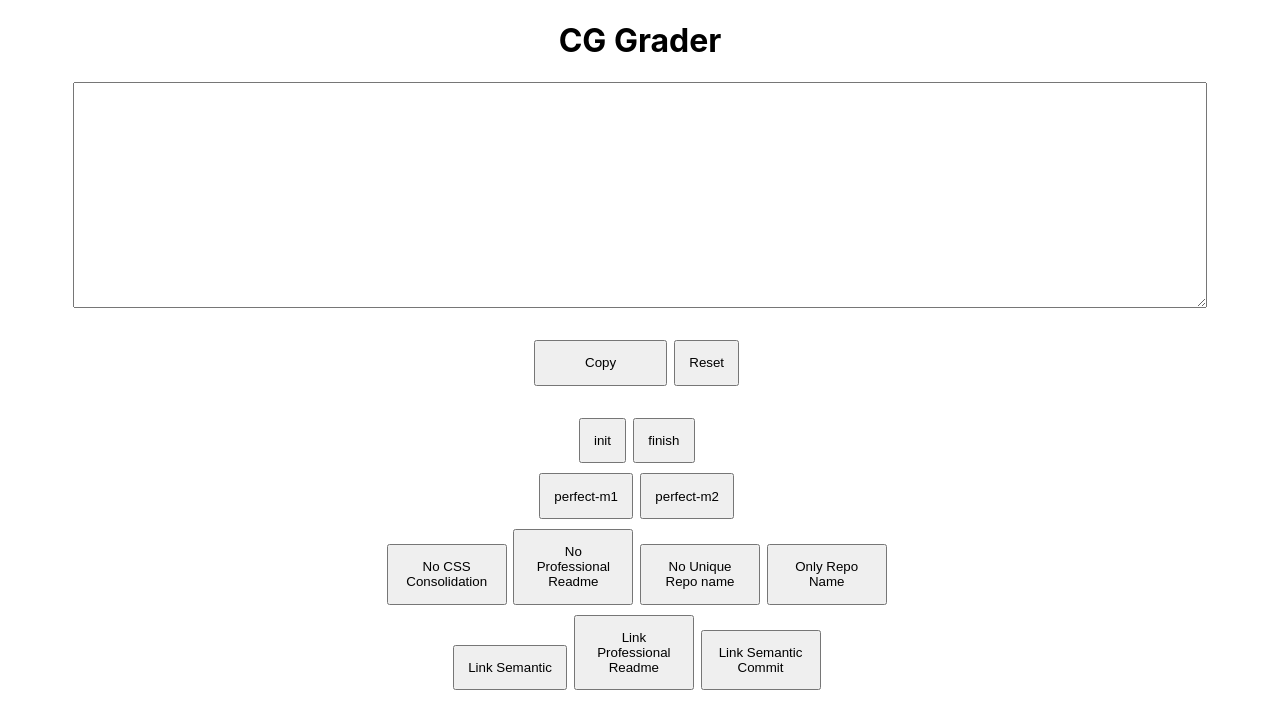
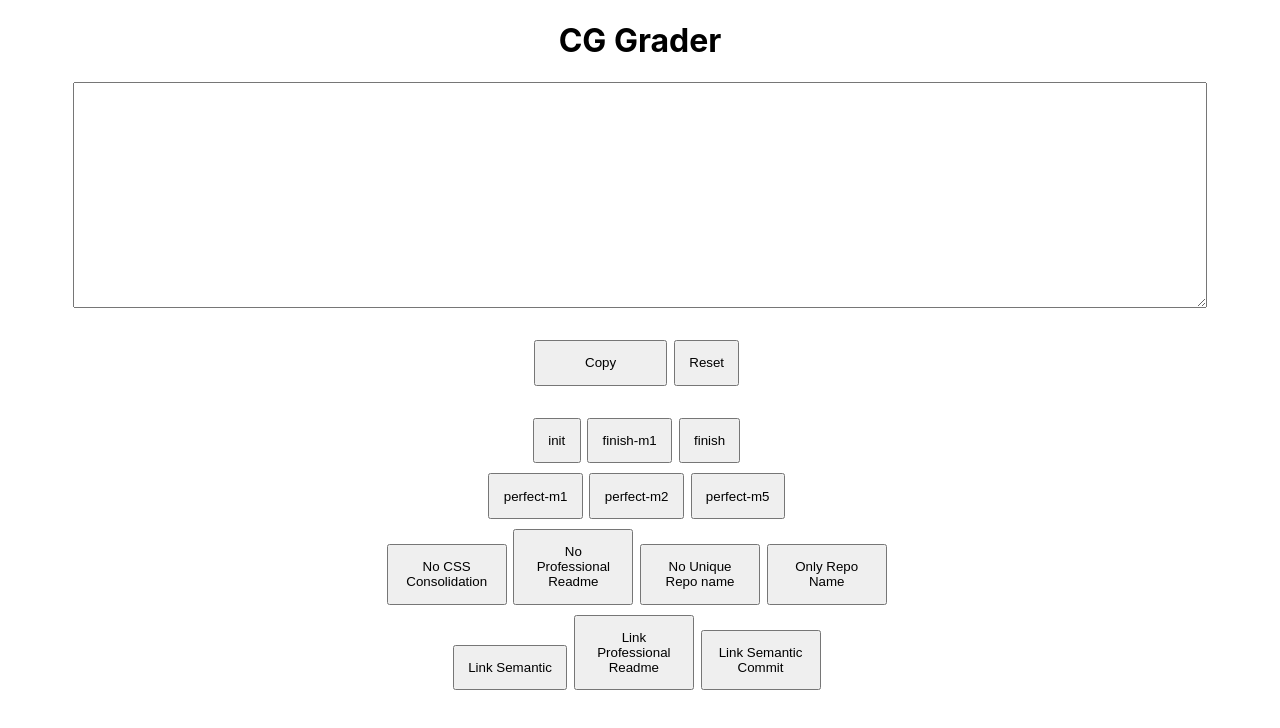
Before and after one commit to yaelBrown/CG_Grader, a React (Create React App) app in the folder cggrader/: page / in a window 1280 px wide. Shown: the top 728 px of the page. Built offline with nearby package versions, Linux system fonts and the light colour scheme.

Commit message:
save: add mod5 to grader and second finish

```diff
--- a/cggrader/src/App.js
+++ b/cggrader/src/App.js
@@ -44,11 +44,13 @@ function App() {
         <section id="btns">
           <span>
             <button onClick={() => addFeedbackFromJson(feedbackJSON.init)}>init</button>
-            <button onClick={() => addFeedbackFromJson(feedbackJSON.finish)}>finish</button>
+            <button onClick={() => addFeedbackFromJson(feedbackJSON.finish)}>finish-m1</button>
+            <button onClick={() => addFeedbackFromJson(feedbackJSON.finishNormal)}>finish</button>
           </span>
           <span>
             <button onClick={() => addFeedbackFromJson(feedbackJSON.perfectMod1)}>perfect-m1</button>
             <button onClick={() => addFeedbackFromJson(feedbackJSON.perfectMod2)}>perfect-m2</button>
+            <button onClick={() => addFeedbackFromJson(feedbackJSON.perfectMod5)}>perfect-m5</button>
           </span>
           <span>
             <button onClick={() => addFeedbackFromJson(feedbackJSON.noCss)}>No CSS Consolidation</button>
--- a/cggrader/src/feedback.json
+++ b/cggrader/src/feedback.json
@@ -1,8 +1,10 @@
 {
   "init": "Hello,\n\nGood job with the assignment and congratulations on a good homework assignment! ",
   "finish": "\n\nGood job on your first project.\n\n-Respectfully, Central Grader YaeliB",
+  "finishNormal": "\n\n-Respectfully, Central Grader YaeliB",
   "perfectMod1": "Hello,\n\nCongratulations on a good homework assignment! You were able to demonstrate your ability to refactor a web app with HTML and CSS. Good job deploying your application, you were able to correctly deploy to a live URL. Your application loads with minimal errors upon page load. You were able to submit your GitHub URL and your repo contains working organized code. You are using semantic html tags, there are alt tags in your images in the index.html file and the links are working. Also the css file is consolidated. The readme has a project description, screenshot, and deployment link.\n\nGood job.\n\n-Respectfully, Central Grader YaeliB",
-  "perfectMod2": "Hello,\n\nGood job with the project. You were able to demonstrate your ability to create a professional profile. You are able to get the application deployed to Github pages and it loads with minimal errors. The application resembles the mock up functionality. You are following best practices for the file structure of the repo and naming conventions. Along with the best practices for class/id naming conventions, indentation. The readme has a project description, screenshot, and deployment link. Overall, good job with the project.\n\n  -Respectfully, Central Grader YaeliB",
+  "perfectMod2": "Hello,\n\nGood job with the project. You were able to demonstrate your ability to create a professional profile. You are able to get the application deployed to Github pages and it loads with minimal errors. The application resembles the mock up functionality. You are following best practices for the file structure of the repo and naming conventions. Along with the best practices for class/id naming conventions, indentation. The readme has a project description, screenshot, and deployment link. Overall, good job with the project.\n\n-Respectfully, Central Grader YaeliB",
+  "perfectMod5": "Hello,\n\nGood job with the project. You were able to demonstrate your ability to create a work day scheduler. You are able to get the application deployed to github pages and it loads with minimal errors. I can add entries into the scheduler and it saves them into localstorage. You are following best practices for the file structure of the repo and naming conventions. Along with the best practices for class/id naming conventions, indentation. The readme has a project description, screenshot, and deployment link. Overall, good job with the project. \n\n-Respectfully, Central Grader YaeliB",
   "onlyRepoName": "The only thing points were taken off for is the repo name. You need to have an unique repo name.",
   "noSemanticTags": "The semantic tags are missing. The semantic tags need to replace the divs within the index.html file.",
   "noCss": "The css file is not consolidated. You have multiple selectors with the same code. You can consolidate the selectors to avoid repeated code.",
```
